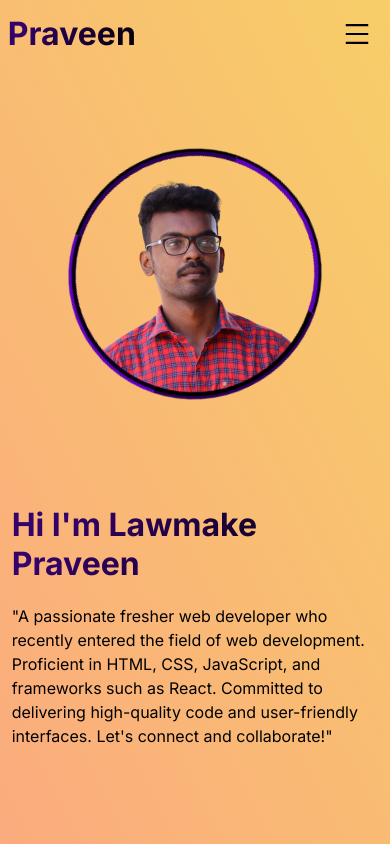
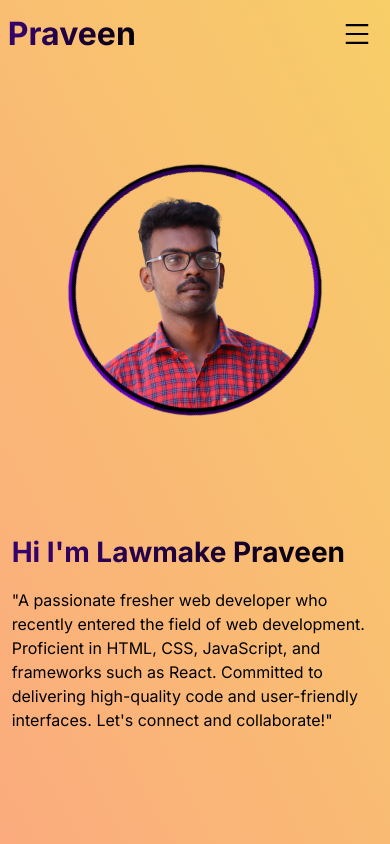
Before and after one commit to lawmake-praveen/Portfolio, a React (Vite) app: page / in a window 390 px wide. Built offline with nearby package versions, Linux system fonts and the light colour scheme.

Commit message:
intro heading

```diff
--- a/src/index.css
+++ b/src/index.css
@@ -460,9 +460,15 @@ p {
   .home .left-home img {
     max-width: 250px;
   }
+  .home .right-home h1 {
+    font-size: 28px;
+  }
 }
 @media (max-width: 350px) {
   .home .left-home img {
     max-width: 200px;
   }
+  .home .right-home h1 {
+    font-size: 24px;
+  }
 }/*# sourceMappingURL=index.css.map */
--- a/src/index.scss
+++ b/src/index.scss
@@ -466,6 +466,11 @@ p {
         max-width: 250px;
       }
     }
+    .right-home {
+      h1 {
+        font-size: 28px;
+      }
+    }
   }
 }
 @media (max-width: 350px) {
@@ -475,5 +480,10 @@ p {
         max-width: 200px;
       }
     }
+    .right-home {
+      h1 {
+        font-size: 24px;
+      }
+    }
   }
 }
```
Also changed, not shown: 1 other file (tests, documents, lock files or other folders).
